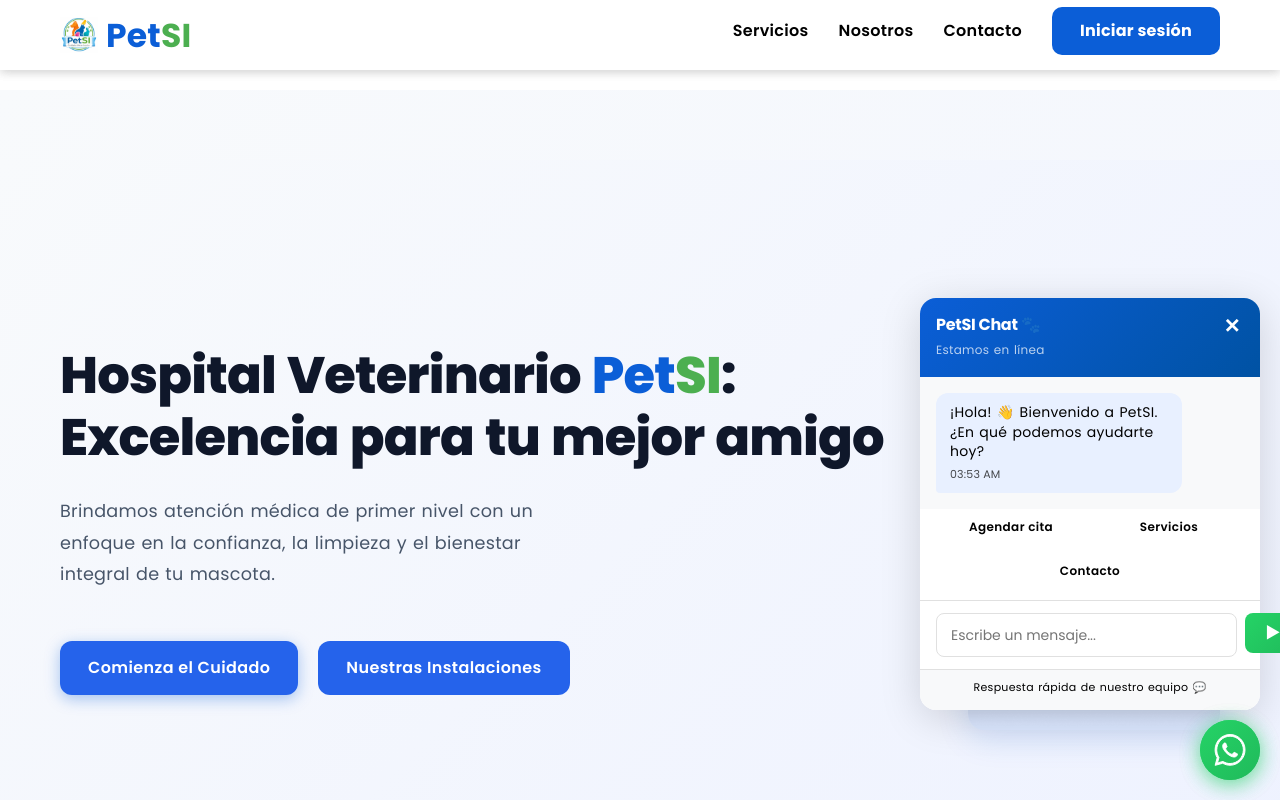
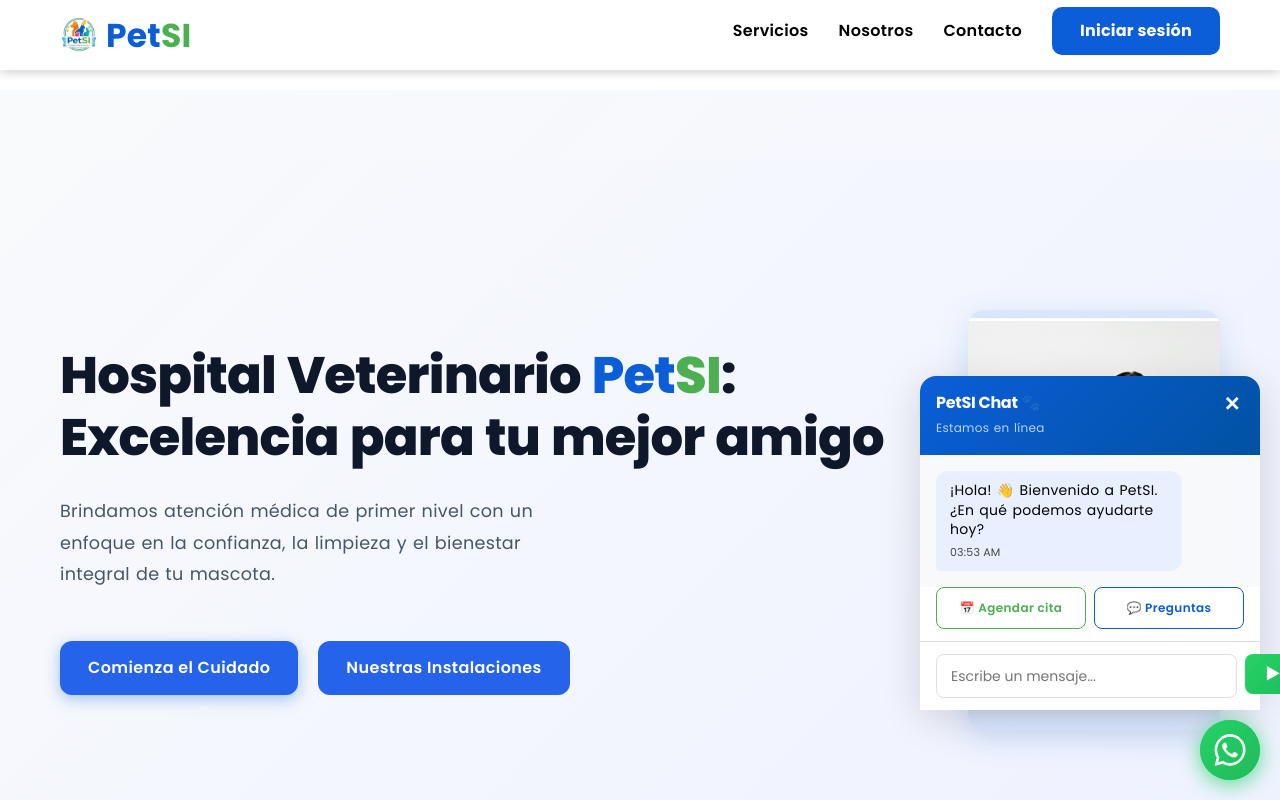
Before and after one commit to AlexTemAlex/Proyecto-Veterinaria-DSI, a React (Vite) app in the folder frontend/: page /cliente in a window 1280 px wide. Both pictures are taken after a click on the button 1230 px from the left and 750 px from the top of the page. Shown: the top 800 px of the page. Built offline with nearby package versions, Linux system fonts and the light colour scheme.

Commit message:
feat: Chat Cliente

```diff
--- a/frontend/src/components/cliente_petsi/whatsappButton.css
+++ b/frontend/src/components/cliente_petsi/whatsappButton.css
@@ -191,10 +191,7 @@
 .quick-reply-btn {
   flex: 1;
   min-width: calc(50% - 4px);
-  padding: 8px 12px;
-  border: 1.5px solid var(--primary-blue);
-  background-color: transparent;
-  color: var(--primary-blue);
+  padding: 10px 12px;
   border-radius: 8px;
   font-size: 12px;
   font-weight: 600;
@@ -202,14 +199,34 @@
   transition: all 0.2s ease;
 }
 
-.quick-reply-btn:hover {
-  background-color: var(--primary-blue);
-  color: white;
-  box-shadow: 0 2px 8px rgba(11, 94, 215, 0.2);
+.quick-reply-btn:active {
+  transform: scale(0.95);
 }
 
-.quick-reply-btn:active {
-  transform: scale(0.95);
+/* Botón Agendar cita */
+.quick-reply-cita {
+  background-color: white;
+  color: #4CAF50;
+  border: 1.5px solid #4CAF50;
+}
+
+.quick-reply-cita:hover {
+  background-color: rgba(76, 175, 80, 0.08);
+  color: #4CAF50;
+  box-shadow: 0 3px 10px rgba(76, 175, 80, 0.15);
+}
+
+/* Botón Preguntas */
+.quick-reply-preguntas {
+  background-color: white;
+  color: #0B5ED7;
+  border: 1.5px solid #0B5ED7;
+}
+
+.quick-reply-preguntas:hover {
+  background-color: rgba(11, 94, 215, 0.08);
+  color: #0B5ED7;
+  box-shadow: 0 3px 10px rgba(11, 94, 215, 0.15);
 }
 
 /* Input de mensaje */
@@ -273,6 +290,25 @@
   background-color: #f8f9fa;
 }
 
+/* Link WhatsApp CTA */
+.whatsapp-cta-link {
+  display: inline-block;
+  background: linear-gradient(135deg, #25d366 0%, #20ba5b 100%);
+  color: white;
+  padding: 8px 16px;
+  border-radius: 8px;
+  text-decoration: none;
+  font-weight: 600;
+  font-size: 13px;
+  transition: all 0.2s ease;
+}
+
+.whatsapp-cta-link:hover {
+  box-shadow: 0 3px 12px rgba(37, 211, 102, 0.4);
+  color: white;
+  transform: translateY(-1px);
+}
+
 /* Scroll personalizado */
 .chat-messages::-webkit-scrollbar {
   width: 6px;
--- a/frontend/src/components/cliente_petsi/whatsappButton.tsx
+++ b/frontend/src/components/cliente_petsi/whatsappButton.tsx
@@ -21,50 +21,75 @@
   ]);
   const [inputValue, setInputValue] = useState('');
 
-  const quickReplies = [
-    { text: 'Agendar cita', id: 'booking' },
-    { text: 'Servicios', id: 'services' },
-    { text: 'Contacto', id: 'contact' }
-  ];
+  const [mode, setMode] = useState<'menu' | 'preguntas'>('menu');
 
-  const handleQuickReply = (replyText: string) => {
-    const newUserMessage: Message = {
-      id: messages.length + 1,
-      text: replyText,
+  const N8N_WEBHOOK_URL = 'https://tu-n8n-instance.com/webhook/petsi-chat'; // TODO: reemplazar con URL real
+
+  const addBotMessage = (text: string) => {
+    setMessages(prev => [...prev, {
+      id: prev.length + 1,
+      text,
+      sender: 'bot',
+      timestamp: new Date().toLocaleTimeString([], { hour: '2-digit', minute: '2-digit' })
+    }]);
+  };
+
+  const addUserMessage = (text: string) => {
+    setMessages(prev => [...prev, {
+      id: prev.length + 1,
+      text,
       sender: 'user',
       timestamp: new Date().toLocaleTimeString([], { hour: '2-digit', minute: '2-digit' })
+    }]);
   };
 
-    setMessages([...messages, newUserMessage]);
+  const WHATSAPP_NUMBER = '593999999999'; // TODO: reemplazar con número real
+  const WHATSAPP_MESSAGE = encodeURIComponent('Hola, me gustaría agendar una cita para mi mascota.');
+  const WHATSAPP_LINK = `https://wa.me/${WHATSAPP_NUMBER}?text=${WHATSAPP_MESSAGE}`;
 
-    // Simular respuesta del bot
+  const handleAgendarCita = () => {
+    addUserMessage('Agendar cita');
     setTimeout(() => {
-      let botResponse = '';
-      if (replyText.includes('Agendar')) {
-        botResponse = '📅 Para agendar tu cita, por favor haz clic en el botón "Agendar cita" en nuestro sitio o contáctanos directamente.';
-      } else if (replyText.includes('Servicios')) {
-        botResponse = '🏥 Ofrecemos: Consulta General, Vacunación, Cirugía y Peluquería. ¿Te gustaría conocer más detalles de alguno?';
-      } else if (replyText.includes('Contacto')) {
-        botResponse = '📞 Puedes contactarnos via WhatsApp, llamando o visitándonos en nuestras instalaciones. ¿Prefieres que te proporcione el número?';
-      }
-
-      const botMessage: Message = {
-        id: messages.length + 2,
-        text: botResponse,
+      addBotMessage(`📅 Para agendar tu cita, comunícate con nosotros por WhatsApp:`);
+      setTimeout(() => {
+        setMessages(prev => [...prev, {
+          id: prev.length + 1,
+          text: `__whatsapp_link__`,
           sender: 'bot',
           timestamp: new Date().toLocaleTimeString([], { hour: '2-digit', minute: '2-digit' })
+        }]);
+      }, 300);
+    }, 400);
   };
 
-      setMessages(prev => [...prev, botMessage]);
-    }, 600);
+  const handlePreguntas = () => {
+    addUserMessage('Tengo una pregunta');
+    setMode('preguntas');
+    setTimeout(() => {
+      addBotMessage('💬 Estoy aquí para ayudarte. Escribe tu pregunta y te responderé.');
+    }, 400);
+  };
 
-    setInputValue('');
+  const sendToN8n = async (text: string) => {
+    addUserMessage(text);
+    try {
+      const res = await fetch(N8N_WEBHOOK_URL, {
+        method: 'POST',
+        headers: { 'Content-Type': 'application/json' },
+        body: JSON.stringify({ message: text })
+      });
+      const data = await res.json();
+      addBotMessage(data.reply || data.message || 'Gracias por tu mensaje, te responderemos pronto.');
+    } catch {
+      addBotMessage('Lo siento, no pude procesar tu mensaje. Intenta de nuevo más tarde.');
+    }
   };
 
   const handleSendMessage = () => {
-    if (inputValue.trim()) {
-      handleQuickReply(inputValue);
-    }
+    if (!inputValue.trim()) return;
+    if (mode === 'menu') setMode('preguntas');
+    sendToN8n(inputValue);
+    setInputValue('');
   };
 
   return (
@@ -100,24 +125,34 @@
             {messages.map((msg) => (
               <div key={msg.id} className={`message ${msg.sender}`}>
                 <div className={`message-bubble ${msg.sender}`}>
+                  {msg.text === '__whatsapp_link__' ? (
+                    <a
+                      href={WHATSAPP_LINK}
+                      target="_blank"
+                      rel="noopener noreferrer"
+                      className="whatsapp-cta-link"
+                    >
+                      📲 Abrir chat de WhatsApp
+                    </a>
+                  ) : (
                     <p>{msg.text}</p>
+                  )}
                   <span className="timestamp">{msg.timestamp}</span>
                 </div>
               </div>
             ))}
           </div>
 
+          {mode === 'menu' && (
             <div className="chat-quick-replies">
-            {quickReplies.map((reply) => (
-              <button
-                key={reply.id}
-                className="quick-reply-btn"
-                onClick={() => handleQuickReply(reply.text)}
-              >
-                {reply.text}
+              <button className="quick-reply-btn quick-reply-cita" onClick={handleAgendarCita}>
+                📅 Agendar cita
               </button>
-            ))}
+              <button className="quick-reply-btn quick-reply-preguntas" onClick={handlePreguntas}>
+                💬 Preguntas
+              </button>
             </div>
+          )}
 
           <div className="chat-input-container">
             <input
@@ -125,7 +160,7 @@
               placeholder="Escribe un mensaje..."
               value={inputValue}
               onChange={(e) => setInputValue(e.target.value)}
-              onKeyPress={(e) => e.key === 'Enter' && handleSendMessage()}
+              onKeyDown={(e) => e.key === 'Enter' && handleSendMessage()}
               className="chat-input"
             />
             <button
@@ -136,10 +171,6 @@
               ▶
             </button>
           </div>
-
-          <p className="chat-footer">
-            Respuesta rápida de nuestro equipo 💬
-          </p>
         </div>
       )}
     </>
```
Lines whose indentation alone changed are shown as unchanged.
